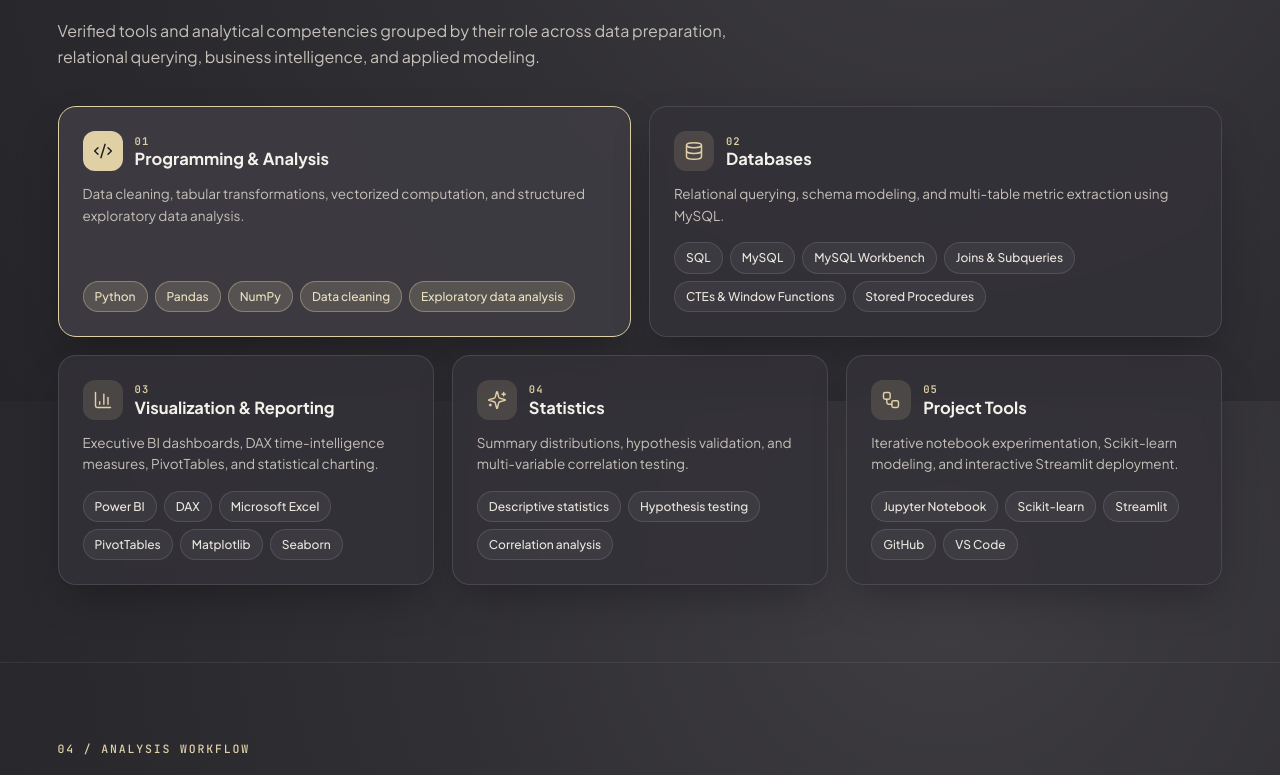
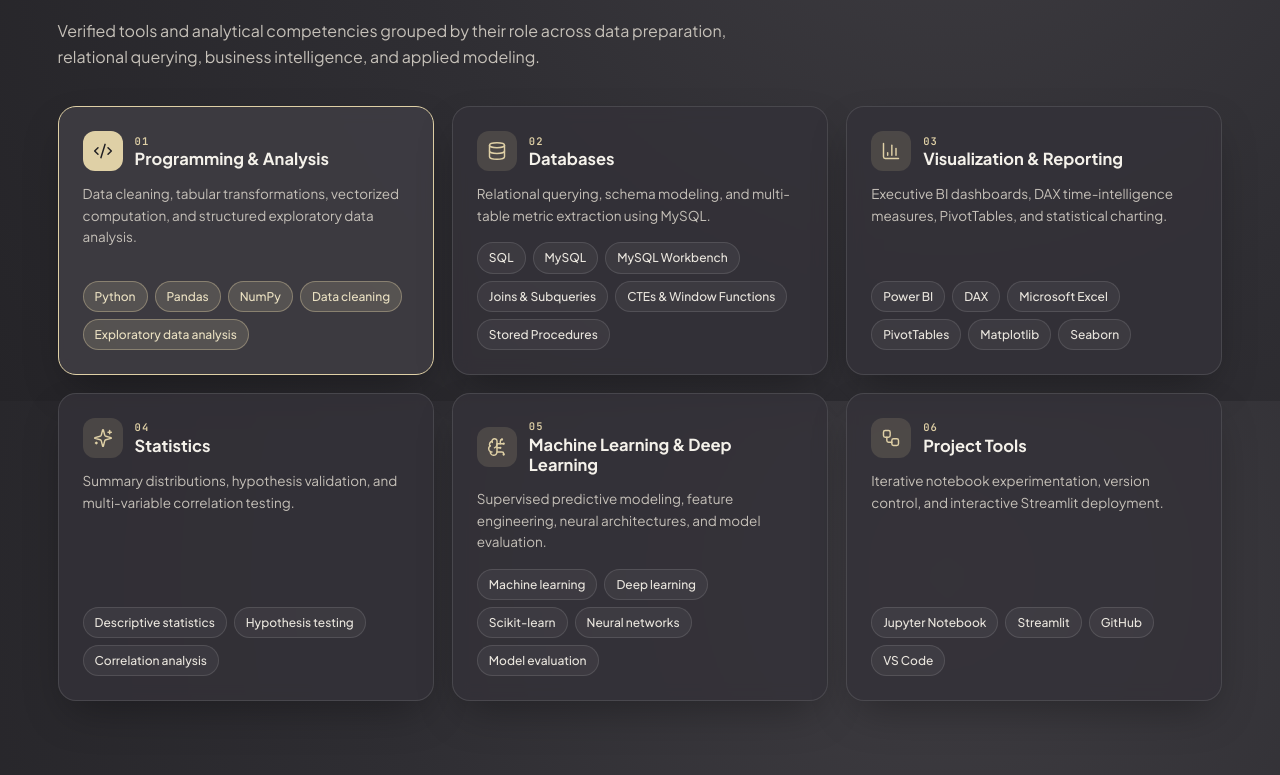
Before and after one commit to Indhuraj-DataEngineering/Portfolio---Indhuraj---Data, a React (Vite) app: page / in a window 1280 px wide. Shown: the part 1999-2774 px from the top of the page. Built offline with nearby package versions, Linux system fonts and the light colour scheme.

Commit message:
Remove Hero location label and add Machine learning and Deep learning skills

```diff
--- a/src/components/ExperienceSection.tsx
+++ b/src/components/ExperienceSection.tsx
@@ -317,8 +317,8 @@ export function ExperienceSection() {
                   </p>
                   <p className="text-[#f4f1ea] leading-relaxed">
                     Python (Pandas, NumPy, Matplotlib, Seaborn) · SQL &amp; MySQL (Joins, CTEs, Window
-                    Functions) · Power BI &amp; DAX · Microsoft Excel (PivotTables) · Scikit-learn ·
-                    Streamlit
+                    Functions) · Power BI &amp; DAX · Microsoft Excel (PivotTables) · Machine
+                    learning · Deep learning · Scikit-learn · Streamlit
                   </p>
                 </div>
 
--- a/src/components/HeroSection.tsx
+++ b/src/components/HeroSection.tsx
@@ -115,9 +115,6 @@ export function HeroSection({ onSelectSection }: HeroSectionProps) {
             >
               <Mail size={17} strokeWidth={1.75} />
             </a>
-            <span className="ml-2 font-mono-tech text-[11px] text-[#87837c]">
-              Salem · Chennai, India
-            </span>
           </div>
         </div>
 
--- a/src/components/portfolio3d/TechnicalSkillsSection.tsx
+++ b/src/components/portfolio3d/TechnicalSkillsSection.tsx
@@ -3,6 +3,7 @@ import {
   Code2,
   Database,
   BarChart3,
+  BrainCircuit,
   Sparkles,
   Workflow,
   type LucideIcon,
@@ -84,13 +85,32 @@ export const skillCategoriesData: SkillCategoryDef[] = [
   },
   {
     index: "05",
+    title: "Machine Learning & Deep Learning",
+    icon: BrainCircuit,
+    description:
+      "Supervised predictive modeling, feature engineering, neural architectures, and model evaluation.",
+    tools: [
+      "Machine learning",
+      "Deep learning",
+      "Scikit-learn",
+      "Neural networks",
+      "Model evaluation",
+    ],
+    telemetry: {
+      runtime: "ml_dl_models",
+      usage: "predictive_intelligence",
+      confidence: 0.96,
+    },
+  },
+  {
+    index: "06",
     title: "Project Tools",
     icon: Workflow,
     description:
-      "Iterative notebook experimentation, Scikit-learn modeling, and interactive Streamlit deployment.",
-    tools: ["Jupyter Notebook", "Scikit-learn", "Streamlit", "GitHub", "VS Code"],
+      "Iterative notebook experimentation, version control, and interactive Streamlit deployment.",
+    tools: ["Jupyter Notebook", "Streamlit", "GitHub", "VS Code"],
     telemetry: {
-      runtime: "jupyter_sklearn",
+      runtime: "jupyter_streamlit",
       usage: "app_deployment",
       confidence: 0.97,
     },
--- a/src/data/portfolioContent.ts
+++ b/src/data/portfolioContent.ts
@@ -109,8 +109,8 @@ export const HERO_CAPABILITIES: CapabilityChip[] = [
   { label: "SQL & MySQL", detail: "Joins, CTEs & windows", iconKey: "sql" },
   { label: "Power BI & DAX", detail: "Time-intelligence KPIs", iconKey: "powerbi" },
   { label: "Microsoft Excel", detail: "PivotTables & dashboards", iconKey: "excel" },
-  { label: "Statistics", detail: "Hypothesis & variance", iconKey: "stats" },
-  { label: "Scikit-learn", detail: "Applied ML workflows", iconKey: "ml" },
+  { label: "Machine learning", detail: "Scikit-learn & modeling", iconKey: "ml" },
+  { label: "Deep learning", detail: "Neural networks & AI", iconKey: "stats" },
 ];
 
 export const ABOUT_PILLARS: AboutPillar[] = [
--- a/src/styles/portfolio3d.css
+++ b/src/styles/portfolio3d.css
@@ -108,11 +108,6 @@
   display: flex;
   flex-direction: column;
   text-align: left;
-}
-
-.skills-category-card:nth-child(1),
-.skills-category-card:nth-child(2) {
-  grid-column: span 3;
 }
 
 .skills-category-card:hover {
@@ -697,13 +692,8 @@
   .skills-interactive-layout {
     grid-template-columns: repeat(2, minmax(0, 1fr));
   }
-  .skills-category-card,
-  .skills-category-card:nth-child(1),
-  .skills-category-card:nth-child(2) {
+  .skills-category-card {
     grid-column: span 1;
-  }
-  .skills-category-card:last-child {
-    grid-column: 1 / -1;
   }
   .stove-section-grid {
     grid-template-columns: 1fr;
@@ -735,9 +725,6 @@
   .skills-interactive-layout {
     grid-template-columns: 1fr;
   }
-  .skills-category-card:last-child {
-    grid-column: auto;
-  }
   .stove-sensors-grid {
     grid-template-columns: 1fr;
   }
```
Also changed, not shown: 1 other file (tests, documents, lock files or other folders).
